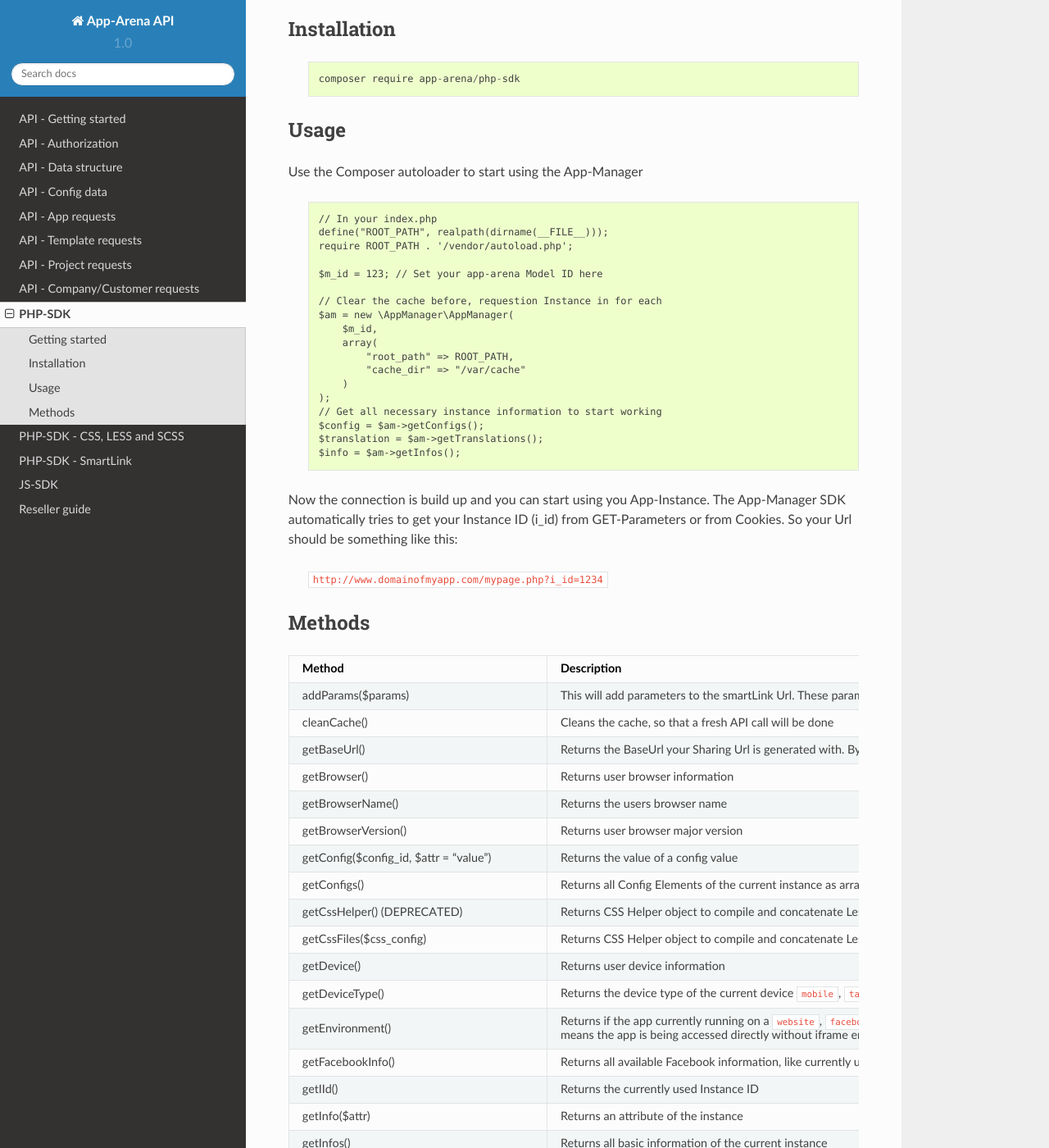
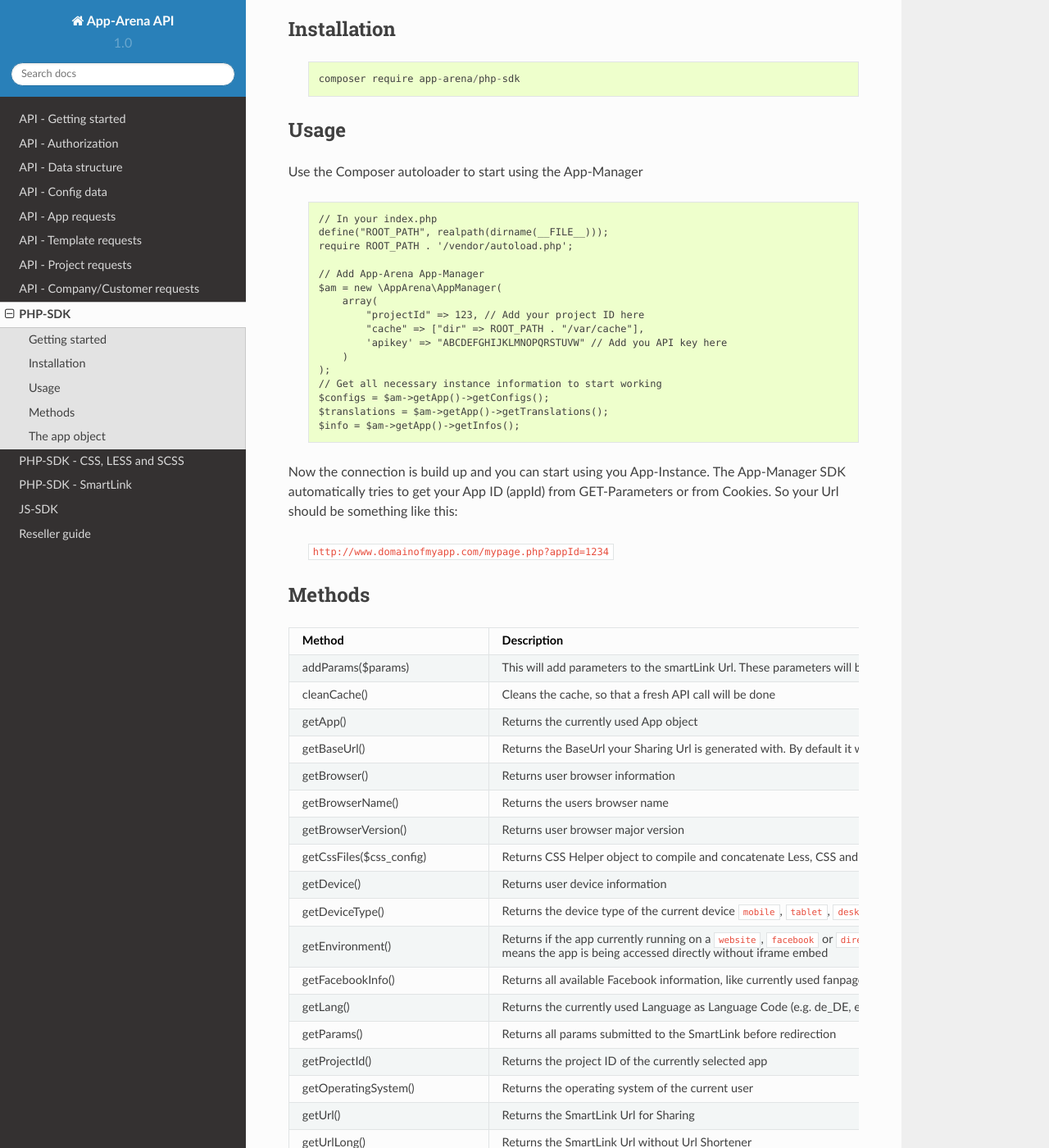
Before and after one commit to apparena/docs, a Sphinx documentation site: the page built from docs/sdk/php/001-index.rst, in a window 1280 px wide and 1400 px high, scrolled down 245 px. Shown: the whole window at 82% size. Built offline with Sphinx 7.4.7 and the Read the Docs theme 2.0.0, drawn with Linux system fonts in a browser that asks for light colours; some of the changed text lies outside the part shown.

Commit message:
Update PHP SDK initialization and usage

```diff
--- a/docs/sdk/php/001-index.rst
+++ b/docs/sdk/php/001-index.rst
@@ -27,26 +27,24 @@
         define("ROOT_PATH", realpath(dirname(__FILE__)));
         require ROOT_PATH . '/vendor/autoload.php';
 
-        $m_id = 123; // Set your app-arena Model ID here
-
-        // Clear the cache before, requestion Instance in for each
-        $am = new \AppManager\AppManager(
-            $m_id,
+        // Add App-Arena App-Manager
+        $am = new \AppArena\AppManager(
             array(
-                "root_path" => ROOT_PATH,
-                "cache_dir" => "/var/cache"
+                "projectId" => 123, // Add your project ID here
+                "cache" => ["dir" => ROOT_PATH . "/var/cache"],
+                'apikey' => "ABCDEFGHIJKLMNOPQRSTUVW" // Add you API key here
             )
         );
         // Get all necessary instance information to start working
-        $config = $am->getConfigs();
-        $translation = $am->getTranslations();
-        $info = $am->getInfos();
+        $configs = $am->getApp()->getConfigs();
+        $translations = $am->getApp()->getTranslations();
+        $info = $am->getApp()->getInfos();
 
 
 Now the connection is build up and you can start using you App-Instance. The App-Manager SDK automatically tries to get
-your Instance ID (i_id) from GET-Parameters or from Cookies. So your Url should be something like this:
+your App ID (appId) from GET-Parameters or from Cookies. So your Url should be something like this:
 
-    ``http://www.domainofmyapp.com/mypage.php?i_id=1234``
+    ``http://www.domainofmyapp.com/mypage.php?appId=1234``
 
 Methods
 -------
@@ -62,6 +60,8 @@
 +-------------------------------------------------+---------------------------------------------------------------------+-----------------------------------------------------------------------------------------------------------------------+--------------------------------------------------------------+
 | cleanCache()                                    | Cleans the cache, so that a fresh API call will be done             |                                                                                                                       |                                                              |
 +-------------------------------------------------+---------------------------------------------------------------------+-----------------------------------------------------------------------------------------------------------------------+--------------------------------------------------------------+
+| getApp()                                        | Returns the currently used App object                               |                                                                                                                       | int                                                          |
++-------------------------------------------------+---------------------------------------------------------------------+-----------------------------------------------------------------------------------------------------------------------+--------------------------------------------------------------+
 | getBaseUrl()                                    | Returns the BaseUrl your Sharing Url is generated with.             |                                                                                                                       | string                                                       |
 |                                                 | By default it will use the currently used domain                    |                                                                                                                       |                                                              |
 +-------------------------------------------------+---------------------------------------------------------------------+-----------------------------------------------------------------------------------------------------------------------+--------------------------------------------------------------+
@@ -70,14 +70,6 @@
 | getBrowserName()                                | Returns the users browser name                                      |                                                                                                                       | string                                                       |
 +-------------------------------------------------+---------------------------------------------------------------------+-----------------------------------------------------------------------------------------------------------------------+--------------------------------------------------------------+
 | getBrowserVersion()                             | Returns user browser major version                                  |                                                                                                                       | int                                                          |
-+-------------------------------------------------+---------------------------------------------------------------------+-----------------------------------------------------------------------------------------------------------------------+--------------------------------------------------------------+
-| getConfig($config_id, $attr = "value")          | Returns the value of a config value                                 | String $config_id Config identifier to get the data for                                                               | string                                                       |
-|                                                 |                                                                     | String                                                                                                                | array $attr Attribute or Attributes which should be returned |
-+-------------------------------------------------+---------------------------------------------------------------------+-----------------------------------------------------------------------------------------------------------------------+--------------------------------------------------------------+
-| getConfigs()                                    | Returns all Config Elements of the current instance as array        |                                                                                                                       | array                                                        |
-+-------------------------------------------------+---------------------------------------------------------------------+-----------------------------------------------------------------------------------------------------------------------+--------------------------------------------------------------+
-| getCssHelper() (DEPRECATED)                     | Returns CSS Helper object to compile and concatenate Less, CSS      |                                                                                                                       | CSS                                                          |
-|                                                 | and Config-Type (CSS) values                                        |                                                                                                                       |                                                              |
 +-------------------------------------------------+---------------------------------------------------------------------+-----------------------------------------------------------------------------------------------------------------------+--------------------------------------------------------------+
 | getCssFiles($css_config)                        | Returns CSS Helper object to compile and concatenate Less, CSS      | array $css_config Array to define the compilation process (@see `CSS Config. <../api/030-companies.html#company>`_ )  | array List of compiled CSS file path's                       |
 |                                                 | and Config-Type (CSS) values                                        |                                                                                                                       |                                                              |
@@ -96,25 +88,14 @@
 | getFacebookInfo()                               | Returns all available Facebook information, like currently          |                                                                                                                       |                                                              |
 |                                                 | used fanpage and canvas information.                                |                                                                                                                       |                                                              |
 +-------------------------------------------------+---------------------------------------------------------------------+-----------------------------------------------------------------------------------------------------------------------+--------------------------------------------------------------+
-| getIId()                                        | Returns the currently used Instance ID                              |                                                                                                                       | int                                                          |
-+-------------------------------------------------+---------------------------------------------------------------------+-----------------------------------------------------------------------------------------------------------------------+--------------------------------------------------------------+
-| getInfo($attr)                                  | Returns an attribute of the instance                                | String $attr Attribute you want to return                                                                             | string                                                       |
-+-------------------------------------------------+---------------------------------------------------------------------+-----------------------------------------------------------------------------------------------------------------------+--------------------------------------------------------------+
-| getInfos()                                      | Returns all basic information of the current instance               |                                                                                                                       | array                                                        |
-+-------------------------------------------------+---------------------------------------------------------------------+-----------------------------------------------------------------------------------------------------------------------+--------------------------------------------------------------+
 | getLang()                                       | Returns the currently used Language as Language                     |                                                                                                                       | string                                                       |
 |                                                 | Code (e.g. de_DE, en_US, ...)                                       |                                                                                                                       |                                                              |
 +-------------------------------------------------+---------------------------------------------------------------------+-----------------------------------------------------------------------------------------------------------------------+--------------------------------------------------------------+
-| getMId()                                        | Returns the model ID of the currently selected instance             |                                                                                                                       | int                                                          |
-+-------------------------------------------------+---------------------------------------------------------------------+-----------------------------------------------------------------------------------------------------------------------+--------------------------------------------------------------+
 | getParams()                                     | Returns all params submitted to the SmartLink before redirection    |                                                                                                                       | array                                                        |
 +-------------------------------------------------+---------------------------------------------------------------------+-----------------------------------------------------------------------------------------------------------------------+--------------------------------------------------------------+
+| getProjectId()                                  | Returns the project ID of the currently selected app                |                                                                                                                       | int                                                          |
++-------------------------------------------------+---------------------------------------------------------------------+-----------------------------------------------------------------------------------------------------------------------+--------------------------------------------------------------+
 | getOperatingSystem()                            | Returns the operating system of the current user                    |                                                                                                                       | string                                                       |
-+-------------------------------------------------+---------------------------------------------------------------------+-----------------------------------------------------------------------------------------------------------------------+--------------------------------------------------------------+
-| getTranslation($translation_id, $args = array() | Returns the translation for the submitted ID                        | String $translation_id Config identifier to get the data                                                              | string                                                       |
-|                                                 |                                                                     | Array  $args Array of values to replace in the translation (@see ``http://php.net/manual/de/function.vsprintf.php`` ) |                                                              |
-+-------------------------------------------------+---------------------------------------------------------------------+-----------------------------------------------------------------------------------------------------------------------+--------------------------------------------------------------+
-| getTranslations()                               | Returns all translations for the currently set language             |                                                                                                                       | array                                                        |
 +-------------------------------------------------+---------------------------------------------------------------------+-----------------------------------------------------------------------------------------------------------------------+--------------------------------------------------------------+
 | getUrl()                                        | Returns the SmartLink Url for Sharing                               |                                                                                                                       | string                                                       |
 +-------------------------------------------------+---------------------------------------------------------------------+-----------------------------------------------------------------------------------------------------------------------+--------------------------------------------------------------+
@@ -141,3 +122,41 @@
 |                                                 | available as GET parameters as well in the facebook                 |                                                                                                                       |                                                              |
 |                                                 | page tab* or within an iframe                                       |                                                                                                                       |                                                              |
 +-------------------------------------------------+---------------------------------------------------------------------+-----------------------------------------------------------------------------------------------------------------------+--------------------------------------------------------------+
+
+The app object
+--------------
+
+You can use the app object to retrieve config-values, translations and basic information about an app. The PHP SDK tries
+to get the current app ID from a REQUEST-Parameter or a previous set cookie.
+
+To get the app-object call
+
+    ::
+
+        // In your index.php
+        $app = $am->getApp();
+        $appId = $app->getId();
+        $appConfigs = $app->getConfigs();
+        $appTranslations = $app->getTranslations();
+        $appInfo = $appInfos();
+
+
++-------------------------------------------------+---------------------------------------------------------------------+-----------------------------------------------------------------------------------------------------------------------+--------------------------------------------------------------+
+| Method                                          | Description                                                         | Parameters                                                                                                            | Response                                                     |
++=================================================+=====================================================================+=======================================================================================================================+==============================================================+
+| getConfig($config_id, $attr = "value")          | Returns the value of a config value                                 | String $config_id Config identifier to get the data for                                                               | string                                                       |
+|                                                 |                                                                     | String                                                                                                                | array $attr Attribute or Attributes which should be returned |
++-------------------------------------------------+---------------------------------------------------------------------+-----------------------------------------------------------------------------------------------------------------------+--------------------------------------------------------------+
+| getConfigs()                                    | Returns all Config Elements of the current instance as array        |                                                                                                                       | array                                                        |
++-------------------------------------------------+---------------------------------------------------------------------+-----------------------------------------------------------------------------------------------------------------------+--------------------------------------------------------------+
+| getId()                                         | Returns the currently used App ID                                   |                                                                                                                       | int                                                          |
++-------------------------------------------------+---------------------------------------------------------------------+-----------------------------------------------------------------------------------------------------------------------+--------------------------------------------------------------+
+| getInfo($attr)                                  | Returns an attribute of the instance                                | String $attr Attribute you want to return                                                                             | string                                                       |
++-------------------------------------------------+---------------------------------------------------------------------+-----------------------------------------------------------------------------------------------------------------------+--------------------------------------------------------------+
+| getInfos()                                      | Returns all basic information of the current instance               |                                                                                                                       | array                                                        |
++-------------------------------------------------+---------------------------------------------------------------------+-----------------------------------------------------------------------------------------------------------------------+--------------------------------------------------------------+
+| getTranslation($translation_id, $args = array() | Returns the translation for the submitted ID                        | String $translation_id Config identifier to get the data                                                              | string                                                       |
+|                                                 |                                                                     | Array  $args Array of values to replace in the translation (@see ``http://php.net/manual/de/function.vsprintf.php`` ) |                                                              |
++-------------------------------------------------+---------------------------------------------------------------------+-----------------------------------------------------------------------------------------------------------------------+--------------------------------------------------------------+
+| getTranslations()                               | Returns all translations for the currently set language             |                                                                                                                       | array                                                        |
++-------------------------------------------------+---------------------------------------------------------------------+-----------------------------------------------------------------------------------------------------------------------+--------------------------------------------------------------+
```
